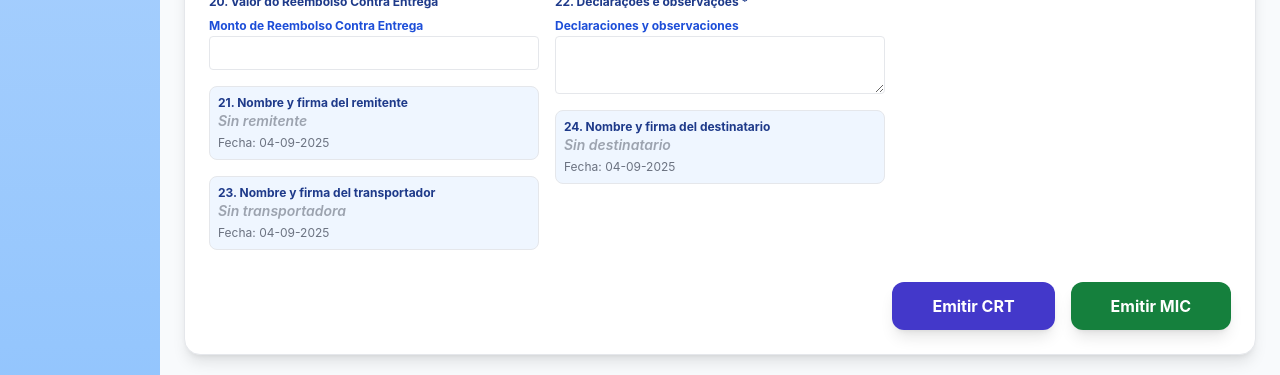
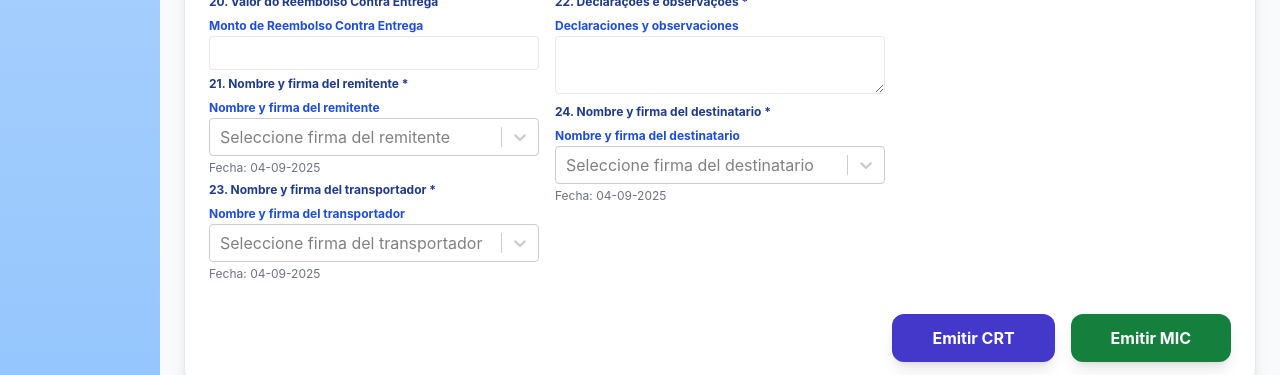
Before and after one commit to Morochief/proyecto-transportadora-web, a React (Create React App) app in the folder frontend/: page /crt in a window 1280 px wide. Shown: the part 1420-1795 px from the top of the page. Built offline with nearby package versions, Linux system fonts and the light colour scheme; no server answers.

Commit message:
feat(CRT): add signature fields and improve form validation for sender, transporter, and recipient feat(Monedas): replace axios with api module for fetching and managing currency data refactor(Paises): streamline form fields and enhance API calls for country data

```diff
--- a/frontend/src/pages/CRT.js
+++ b/frontend/src/pages/CRT.js
@@ -88,6 +88,9 @@ function CRT() {
     fecha_firma: "",
     gastos: [],
     local_responsabilidad: "",
+    firma_remitente_id: null,
+    firma_transportador_id: null,
+    firma_destinatario_id: null,
   });
 
   const [gastoActual, setGastoActual] = useState({
@@ -408,23 +411,10 @@ RUTAS QUE NO FUNCIONAN (las que estábamos usando):
               const lugarAuto = `${ciudad.nombre.toUpperCase()} - ${pais.nombre.toUpperCase()}`;
               console.log("📍 Lugar generado:", lugarAuto);
 
-              // Actualizar formulario solo si está vacío o es igual
+              // Actualizar formulario siempre cuando cambie el destinatario
               setForm((prevForm) => {
-                const shouldUpdate =
-                  !prevForm.lugar_entrega ||
-                  prevForm.lugar_entrega === "" ||
-                  prevForm.lugar_entrega === lugarAuto;
-
-                console.log("🔄 ¿Actualizar lugar_entrega?", shouldUpdate);
-                console.log("- Valor actual:", prevForm.lugar_entrega);
-
-                if (shouldUpdate) {
-                  console.log("🎉 ✅ AUTOCOMPLETANDO CAMPO 8 CON:", lugarAuto);
-                  return { ...prevForm, lugar_entrega: lugarAuto };
-                } else {
-                  console.log("⏭️ No se actualiza (campo ya tiene valor)");
-                  return prevForm;
-                }
+                console.log("🎉 ✅ AUTOCOMPLETANDO CAMPO 8 CON:", lugarAuto);
+                return { ...prevForm, lugar_entrega: lugarAuto };
               });
             } else {
               console.log(
@@ -563,10 +553,9 @@ Si ves algún error o mensaje ❌, compártelo conmigo.
       { key: 'lugar_entrega', label: 'Lugar de entrega' },
       { key: 'detalles_mercaderia', label: 'Detalles de mercadería' },
       { key: 'peso_bruto', label: 'Peso bruto' },
-      { key: 'volumen', label: 'Volumen' },
+      { key: 'peso_neto', label: 'Peso neto' },
       { key: 'incoterm', label: 'Incoterm' },
       { key: 'valor_incoterm', label: 'Valor incoterm' },
-      { key: 'moneda_id', label: 'Moneda' },
       { key: 'declaracion_mercaderia', label: 'Declaración de mercadería' },
       { key: 'factura_exportacion', label: 'Factura de exportación' },
       { key: 'observaciones', label: 'Observaciones' }
@@ -578,9 +567,25 @@ Si ves algún error o mensaje ❌, compártelo conmigo.
       }
     });
 
+    // Special validation for currency (monedaGasto)
+    if (!monedaGasto || !monedaGasto.value) {
+      errors.moneda_id = 'Moneda es obligatorio';
+    }
+
     // Special validation for ciudad7 (field 7)
     if (!ciudad7) {
       errors.ciudad7 = 'Ciudad y fecha de responsabilidad es obligatorio';
+    }
+
+    // Special validation for signature fields
+    if (!form.firma_remitente_id) {
+      errors.firma_remitente_id = 'Firma del remitente es obligatorio';
+    }
+    if (!form.firma_transportador_id) {
+      errors.firma_transportador_id = 'Firma del transportador es obligatorio';
+    }
+    if (!form.firma_destinatario_id) {
+      errors.firma_destinatario_id = 'Firma del destinatario es obligatorio';
     }
 
     setFormErrors(errors);
@@ -654,6 +659,25 @@ Si ves algún error o mensaje ❌, compártelo conmigo.
       }));
     }
   }, [form.gastos]);
+
+  // Autocompletado de firmas
+  useEffect(() => {
+    if (form.remitente_id && !form.firma_remitente_id) {
+      setForm((f) => ({ ...f, firma_remitente_id: form.remitente_id }));
+    }
+  }, [form.remitente_id]);
+
+  useEffect(() => {
+    if (form.transportadora_id && !form.firma_transportador_id) {
+      setForm((f) => ({ ...f, firma_transportador_id: form.transportadora_id }));
+    }
+  }, [form.transportadora_id]);
+
+  useEffect(() => {
+    if (form.destinatario_id && !form.firma_destinatario_id) {
+      setForm((f) => ({ ...f, firma_destinatario_id: form.destinatario_id }));
+    }
+  }, [form.destinatario_id]);
 
   const handleValorIncotermChange = (e) => {
     let val = e.target.value.replace(/[^\d,]/g, "");
@@ -764,6 +788,13 @@ Si ves algún error o mensaje ❌, compártelo conmigo.
   const handleCiudad7 = (option) => setCiudad7(option);
   const handleFecha7 = (e) => setFecha7(e.target.value);
 
+  const handleFirmaRemitente = (option) =>
+    setForm((f) => ({ ...f, firma_remitente_id: option ? option.value : null }));
+  const handleFirmaTransportador = (option) =>
+    setForm((f) => ({ ...f, firma_transportador_id: option ? option.value : null }));
+  const handleFirmaDestinatario = (option) =>
+    setForm((f) => ({ ...f, firma_destinatario_id: option ? option.value : null }));
+
   const handleLugarEntregaSelect = (option) => {
     setForm((f) => ({
       ...f,
@@ -792,6 +823,9 @@ Si ves algún error o mensaje ❌, compártelo conmigo.
           moneda: monedaCodigo,
         })),
         moneda_id: monedaGasto ? monedaGasto.value : null,
+        firma_remitente_id: form.firma_remitente_id,
+        firma_transportador_id: form.firma_transportador_id,
+        firma_destinatario_id: form.firma_destinatario_id,
       });
       alert("CRT emitido correctamente");
       setForm((f) => ({ ...f, gastos: [] }));
@@ -1126,7 +1160,7 @@ Si ves algún error o mensaje ❌, compártelo conmigo.
                       value={form.peso_neto}
                       onChange={handlePesoInput}
                       onBlur={handlePesoBlur}
-                      className="block rounded border px-2 py-1 w-[120px] text-right"
+                      className={getFieldClass("peso_neto", "block rounded border px-2 py-1 w-[120px] text-right")}
                       inputMode="decimal"
                       placeholder="0,000"
                     />
@@ -1137,12 +1171,17 @@ Si ves algún error o mensaje ❌, compártelo conmigo.
                     {getFieldError('peso_bruto')}
                   </span>
                 )}
+                {getFieldError('peso_neto') && (
+                  <span className="text-xs text-red-500 font-bold block mt-1">
+                    {getFieldError('peso_neto')}
+                  </span>
+                )}
               </label>
             </div>
             <div>
               <label className="block">
                 <span className="font-bold text-xs text-blue-900">
-                  13. Volume em m³ *
+                  13. Volume em m³
                 </span>
                 <br />
                 <span className="font-bold text-xs text-blue-700">
@@ -1154,15 +1193,10 @@ Si ves algún error o mensaje ❌, compártelo conmigo.
                   value={form.volumen}
                   onChange={handleVolumenInput}
                   onBlur={handleVolumenBlur}
-                  className={getFieldClass("volumen", "block w-full rounded border px-2 py-1 text-right")}
+                  className="block w-full rounded border px-2 py-1 text-right"
                   placeholder="0,00000"
                   inputMode="decimal"
                 />
-                {getFieldError('volumen') && (
-                  <span className="text-xs text-red-500 font-bold block mt-1">
-                    {getFieldError('volumen')}
-                  </span>
-                )}
               </label>
             </div>
             <div className="md:col-span-2">
@@ -1475,40 +1509,64 @@ Si ves algún error o mensaje ❌, compártelo conmigo.
                   className="block w-full rounded border px-2 py-1"
                 />
               </label>
-              <div className="border p-2 rounded-lg bg-blue-50 mt-4">
-                <div className="font-bold text-xs text-blue-900">
-                  21. Nombre y firma del remitente
-                </div>
-                <div className="text-sm font-semibold">
-                  {form.remitente_id ? (
-                    remitentes.find((r) => r.id === form.remitente_id)
-                      ?.nombre || "Seleccione remitente"
-                  ) : (
-                    <span className="italic text-gray-400">Sin remitente</span>
-                  )}
-                </div>
+              <label className="block">
+                <span className="font-bold text-xs text-blue-900">
+                  21. Nombre y firma del remitente *
+                </span>
+                <br />
+                <span className="font-bold text-xs text-blue-700">
+                  Nombre y firma del remitente
+                </span>
+                <Select
+                  options={opt(remitentes)}
+                  value={
+                    opt(remitentes).find(
+                      (x) => x.value === form.firma_remitente_id
+                    ) || null
+                  }
+                  onChange={handleFirmaRemitente}
+                  placeholder="Seleccione firma del remitente"
+                  isClearable
+                  className={getFieldError('firma_remitente_id') ? 'border-red-500' : ''}
+                />
+                {getFieldError('firma_remitente_id') && (
+                  <span className="text-xs text-red-500 font-bold block mt-1">
+                    {getFieldError('firma_remitente_id')}
+                  </span>
+                )}
                 <div className="text-xs text-gray-500 mt-1">
                   Fecha: {fecha7 ? formatoFecha(fecha7) : "--/--/----"}
                 </div>
-              </div>
-              <div className="border p-2 rounded-lg bg-blue-50 mt-4">
-                <div className="font-bold text-xs text-blue-900">
-                  23. Nombre y firma del transportador
-                </div>
-                <div className="text-sm font-semibold">
-                  {form.transportadora_id ? (
-                    transportadoras.find((t) => t.id === form.transportadora_id)
-                      ?.nombre || "Seleccione transportadora"
-                  ) : (
-                    <span className="italic text-gray-400">
-                      Sin transportadora
-                    </span>
-                  )}
-                </div>
+              </label>
+              <label className="block">
+                <span className="font-bold text-xs text-blue-900">
+                  23. Nombre y firma del transportador *
+                </span>
+                <br />
+                <span className="font-bold text-xs text-blue-700">
+                  Nombre y firma del transportador
+                </span>
+                <Select
+                  options={opt(transportadoras)}
+                  value={
+                    opt(transportadoras).find(
+                      (x) => x.value === form.firma_transportador_id
+                    ) || null
+                  }
+                  onChange={handleFirmaTransportador}
+                  placeholder="Seleccione firma del transportador"
+                  isClearable
+                  className={getFieldError('firma_transportador_id') ? 'border-red-500' : ''}
+                />
+                {getFieldError('firma_transportador_id') && (
+                  <span className="text-xs text-red-500 font-bold block mt-1">
+                    {getFieldError('firma_transportador_id')}
+                  </span>
+                )}
                 <div className="text-xs text-gray-500 mt-1">
                   Fecha: {fecha7 ? formatoFecha(fecha7) : "--/--/----"}
                 </div>
-              </div>
+              </label>
             </div>
             <div>
               <label className="block">
@@ -1532,24 +1590,35 @@ Si ves algún error o mensaje ❌, compártelo conmigo.
                   </span>
                 )}
               </label>
-              <div className="border p-2 rounded-lg bg-blue-50 mt-4">
-                <div className="font-bold text-xs text-blue-900">
-                  24. Nombre y firma del destinatario
-                </div>
-                <div className="text-sm font-semibold">
-                  {form.destinatario_id ? (
-                    remitentes.find((r) => r.id === form.destinatario_id)
-                      ?.nombre || "Seleccione destinatario"
-                  ) : (
-                    <span className="italic text-gray-400">
-                      Sin destinatario
-                    </span>
-                  )}
-                </div>
+              <label className="block">
+                <span className="font-bold text-xs text-blue-900">
+                  24. Nombre y firma del destinatario *
+                </span>
+                <br />
+                <span className="font-bold text-xs text-blue-700">
+                  Nombre y firma del destinatario
+                </span>
+                <Select
+                  options={opt(remitentes)}
+                  value={
+                    opt(remitentes).find(
+                      (x) => x.value === form.firma_destinatario_id
+                    ) || null
+                  }
+                  onChange={handleFirmaDestinatario}
+                  placeholder="Seleccione firma del destinatario"
+                  isClearable
+                  className={getFieldError('firma_destinatario_id') ? 'border-red-500' : ''}
+                />
+                {getFieldError('firma_destinatario_id') && (
+                  <span className="text-xs text-red-500 font-bold block mt-1">
+                    {getFieldError('firma_destinatario_id')}
+                  </span>
+                )}
                 <div className="text-xs text-gray-500 mt-1">
                   Fecha: {fecha7 ? formatoFecha(fecha7) : "--/--/----"}
                 </div>
-              </div>
+              </label>
             </div>
           </div>
           <div className="flex flex-col md:flex-row gap-4 justify-end mt-8">
```
Also changed, not shown: frontend/src/pages/Monedas.js (+11 -25 lines), frontend/src/pages/Paises.js (+5 -17 lines), 1 other file (tests, documents, lock files or other folders).
